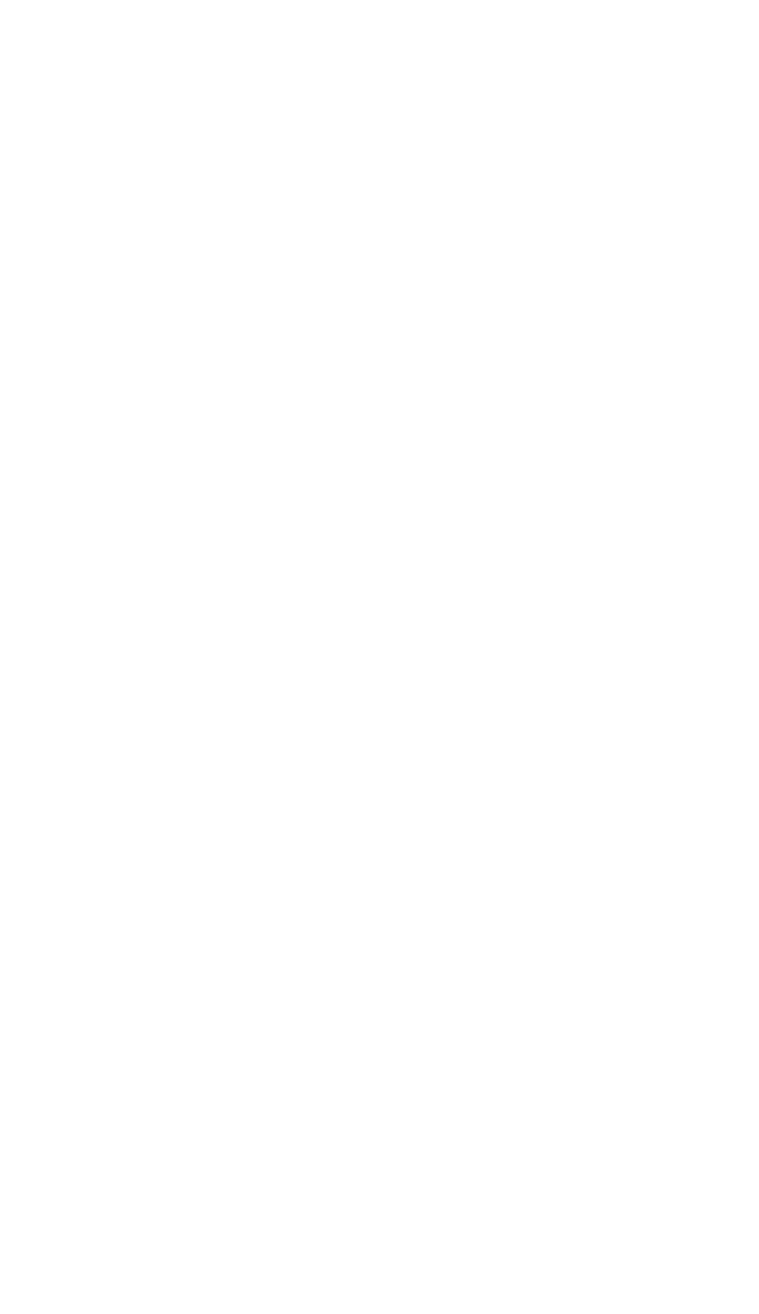
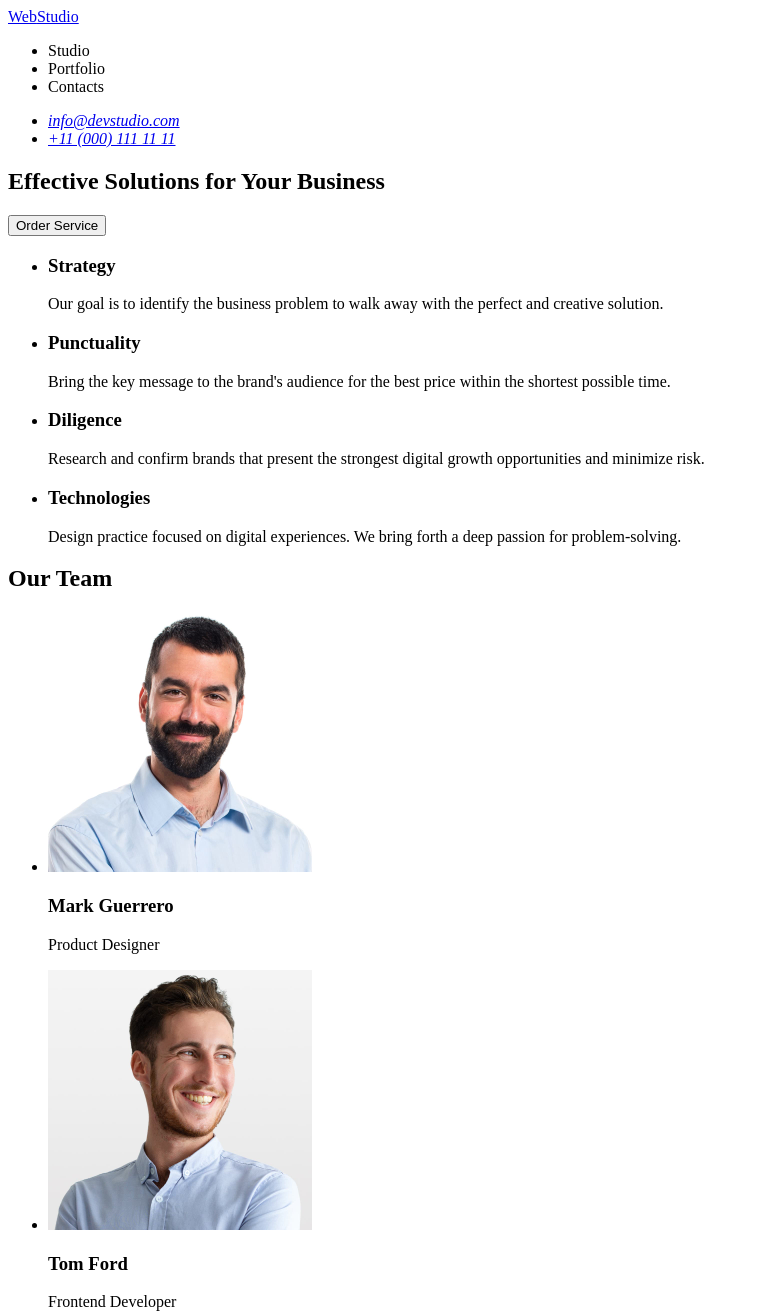
Before and after one commit to o1e9y7/goit-markup-hw-01, a plain HTML site: page index.html in a window 1280 px wide. Shown: the top 1314 px of the page, without its empty margins (0-759 px from the left). Before the commit the page ends 800 px from the top, so only its background shows below. Drawn offline with Linux system fonts and the light colour scheme.

Commit message:
home-work-1

```diff
--- a/index.html
+++ b/index.html
@@ -3,9 +3,127 @@
   <head>
     <meta charset="UTF-8" />
     <meta name="viewport" content="width=device-width, initial-scale=1.0" />
-    <title>Document</title>
+    <title>WebStudio</title>
   </head>
   <body>
-    <header></header>
+    <header>
+      <nav>
+        <a href="./index.html"> <span>Web</span>Studio</a>
+
+        <ul>
+          <li><a href="#"></a>Studio</li>
+          <li><a href="#"></a>Portfolio</li>
+          <li><a href="#"></a>Contacts</li>
+        </ul>
+      </nav>
+      <address>
+        <ul>
+          <li>
+            <a href="mailto:info@devstudio.com"> info@devstudio.com</a>
+          </li>
+          <li>
+            <a href="tel:+110001111111"> +11 (000) 111 11 11</a>
+          </li>
+        </ul>
+      </address>
+    </header>
+
+    <main>
+      <!-- Hero section -->
+      <section>
+        <h1>Effective Solutions for Your Business</h1>
+        <button type="button">
+          <span>Order Service</span>
+        </button>
+      </section>
+      <section>
+        <!--Логічний заголовок-->
+        <h2 hidden>Advantage</h2>
+        <ul>
+          <li>
+            <h3>Strategy</h3>
+            <p>
+              Our goal is to identify the business problem to walk away with the
+              perfect and creative solution.
+            </p>
+          </li>
+          <li>
+            <h3>Punctuality</h3>
+            <p>
+              Bring the key message to the brand's audience for the best price
+              within the shortest possible time.
+            </p>
+          </li>
+          <li>
+            <h3>Diligence</h3>
+            <p>
+              Research and confirm brands that present the strongest digital
+              growth opportunities and minimize risk.
+            </p>
+          </li>
+          <li>
+            <h3>Technologies</h3>
+            <p>
+              Design practice focused on digital experiences. We bring forth a
+              deep passion for problem-solving.
+            </p>
+          </li>
+        </ul>
+      </section>
+      <!-- Our Team section -->
+      <section>
+        <h2>Our Team</h2>
+        <ul>
+          <li>
+            <img
+              src="./images/img-3.jpg"
+              alt="Specialist's photo"
+              width="264"
+              height="260"
+            />
+            <h3>Mark Guerrero</h3>
+            <p>Product Designer</p>
+          </li>
+          <li>
+            <img
+              src="./images/img-2.jpg"
+              alt="Specialist's photo"
+              width="264"
+              height="260"
+            />
+            <h3>Tom Ford</h3>
+            <p>Frontend Developer</p>
+          </li>
+          <li>
+            <img
+              src="./images/img-1.jpg"
+              alt="Specialist's photo"
+              width="264"
+              height="260"
+            />
+            <h3>Camila Garcia</h3>
+            <p>Marketing</p>
+          </li>
+          <li>
+            <img
+              src="./images/img.jpg"
+              alt="Specialist's photo"
+              width="264"
+              height="260"
+            />
+            <h3>Daniel Wilson</h3>
+            <p>UI Designer</p>
+          </li>
+        </ul>
+      </section>
+    </main>
+    <!-- Footer section -->
+    <footer>
+      <a href="./index.html"> <span>Web</span>Studio </a>
+      <p>
+        Increase the flow of customers and sales for your business with digital
+        marketing & growth solutions.
+      </p>
+    </footer>
   </body>
 </html>
```
Also changed, not shown: .prettierrc.json (added), images/img-1.jpg (added), images/img-2.jpg (added), images/img-2.png (deleted), images/img-3.jpg (added), images/img-3.png (deleted), images/img.jpg (added), images/img.png (deleted), 1 other file.
